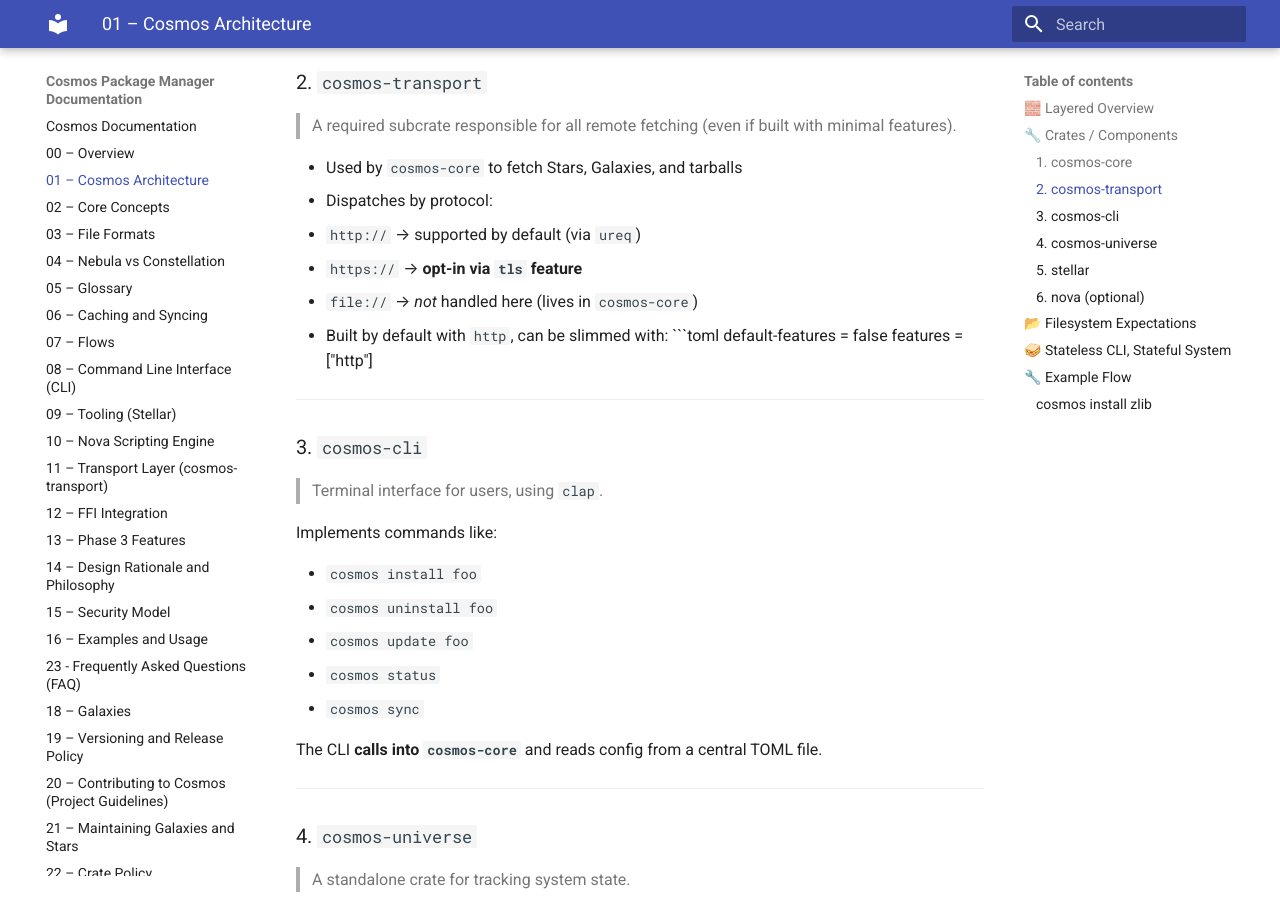
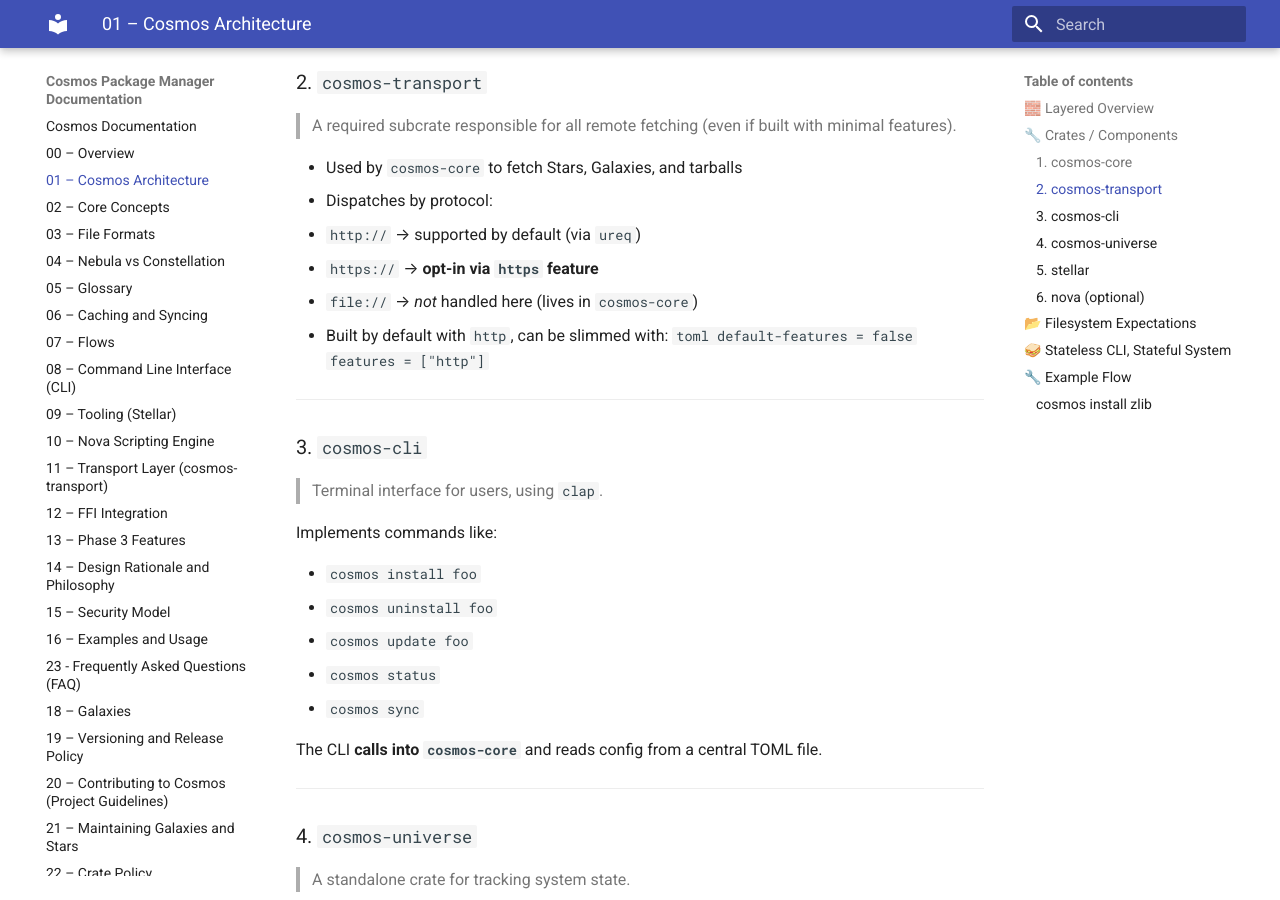
Before and after one commit to cosmospkg/cosmos-docs, an MkDocs documentation site: the page built from docs/01-Architecture.md, in a window 1280 px wide and 900 px high, scrolled down 1128 px. Built offline with MkDocs 1.6.1 and Material for MkDocs 9.7.7, drawn with Linux system fonts in a browser that asks for light colours.

Commit message:
fix typo

````diff
--- a/docs/01-Architecture.md
+++ b/docs/01-Architecture.md
@@ -47,13 +47,13 @@ Cosmos is built as a modular, layered system with a clear separation of responsi
 - Used by `cosmos-core` to fetch Stars, Galaxies, and tarballs
 - Dispatches by protocol:
   - `http://` → supported by default (via `ureq`)
-  - `https://` → **opt-in via `tls` feature**
+  - `https://` → **opt-in via `https` feature**
   - `file://` → *not* handled here (lives in `cosmos-core`)
 - Built by default with `http`, can be slimmed with:
   ```toml
   default-features = false
   features = ["http"]
-
+  ```
 ---
 
 ### 3. `cosmos-cli`
````
